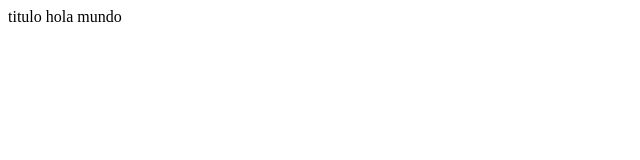
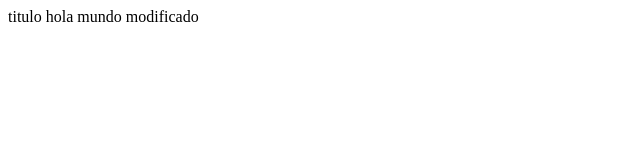
Before and after one commit to LuisTormes18/helloworldgit, a plain HTML site: page index.html in a window 1280 px wide. Shown: the full height of the page, 0-640 px from the left. Drawn offline with Linux system fonts and the light colour scheme.

Commit message:
se modifico nuevamente index

```diff
--- a/index.html
+++ b/index.html
@@ -6,6 +6,6 @@
     <title>Helloworldgitnuevo</title>
 </head>
 <body>
-    <hl> titulo hola mundo<hl>
+    <hl> titulo hola mundo modificado<hl>
 </body>
 </html>
```
